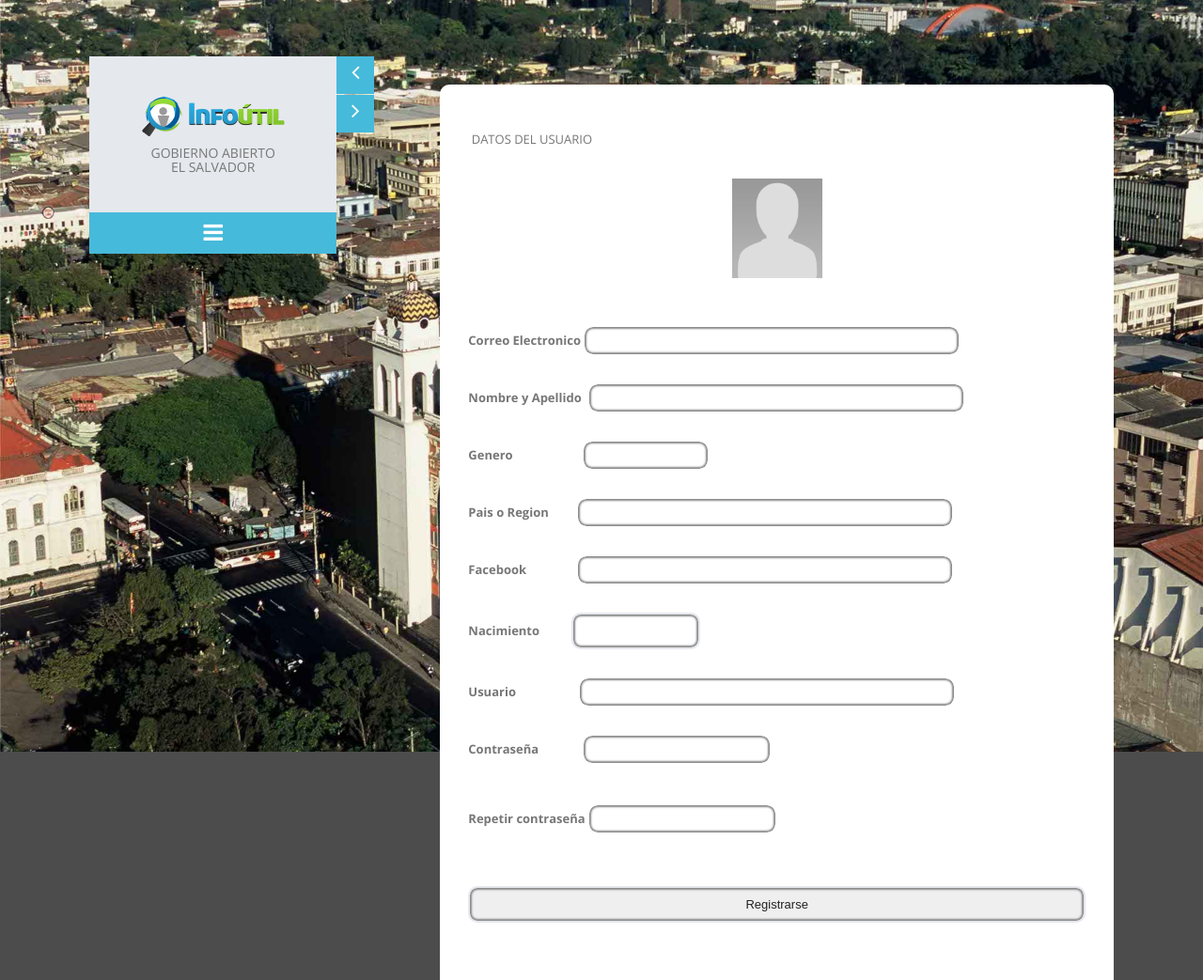
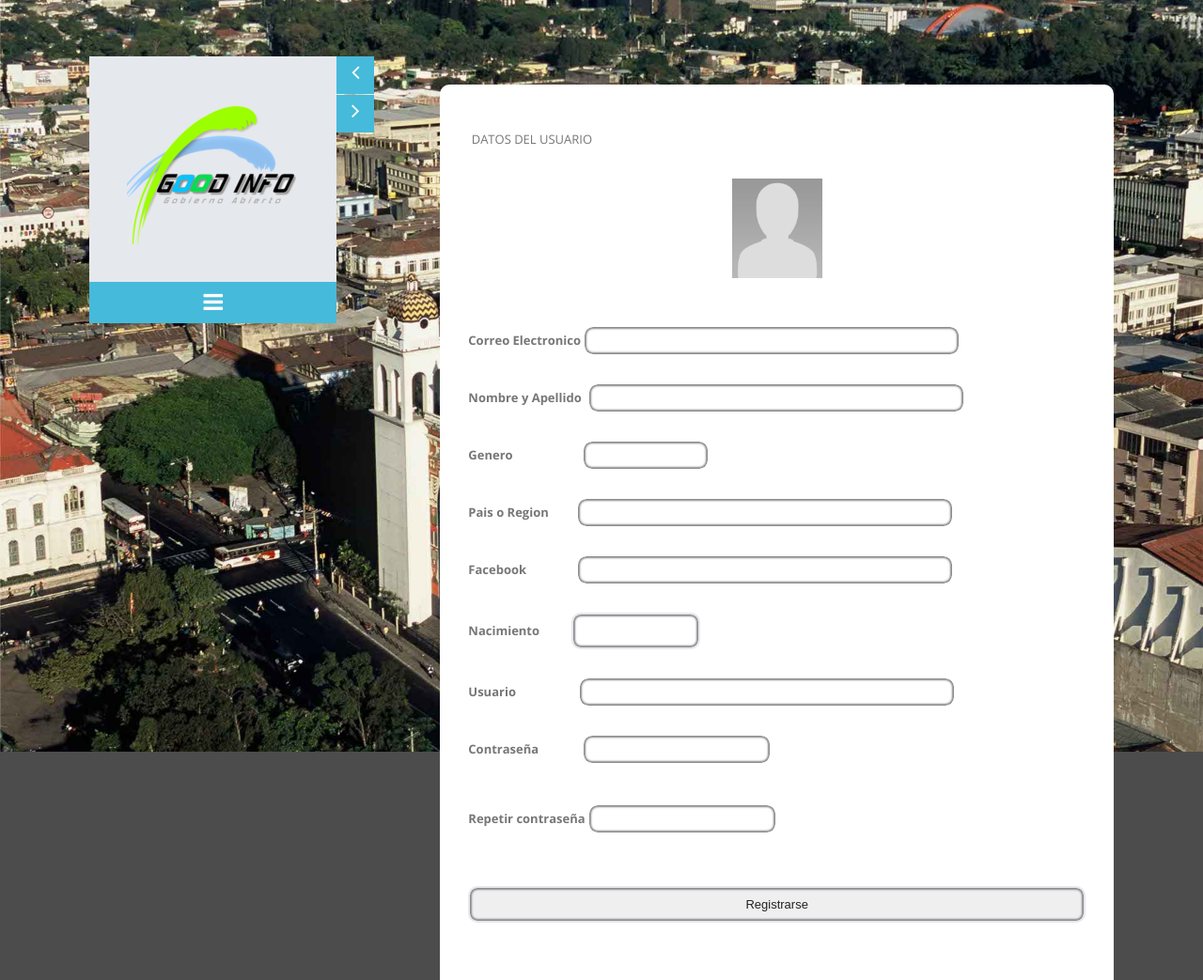
Before and after one commit to dansel7/ProyectoASP, a PHP site: page /ProyectoASP/registro_facebook.php in a window 1280 px wide. Shown: the top 1043 px of the page at 94% size. Run offline with PHP 8.4, Linux system fonts and the light colour scheme; a user stored in the database is signed in; some libraries are stand-ins or nearby versions.

Commit message:
cambio estetico
cambios

```diff
--- a/body.class.php
+++ b/body.class.php
@@ -109,8 +109,8 @@ class body
 
                     <div class="logo-wrapper">
                         <h1 class="logo">
-                            <a rel="nofollow" href="http://www.templatemo.com/preview/templatemo_410_circle"><img src="images/logo.png" alt="Circle - Free HTML5 Templates">
-                            <span>Gobierno Abierto</br>El Salvador</span></a>
+                            <a rel="nofollow" href="http://infoutil.gobiernoabierto.gob.sv"><img src="images/logo2.png" alt="GoodInfo">
+
                         </h1>
                     </div> <!-- /.logo-wrapper -->
 
--- a/index.php
+++ b/index.php
@@ -104,7 +104,7 @@
 
                     <div class="logo-wrapper">
                         <h1 class="logo">
-                            <a rel="nofollow" href="http://infoutil.gobiernoabierto.gob.sv"><img src="images/logo2.png" alt="Circle - Free HTML5 Templates">
+                            <a rel="nofollow" href="http://infoutil.gobiernoabierto.gob.sv"><img src="images/logo2.png" alt="GoodInfo">
                             </a>
                         </h1>
                     </div> <!-- /.logo-wrapper -->
@@ -112,7 +112,7 @@
                     <div class="menu-wrapper">
                         <ul class="menu">
                             <li><a class="homebutton" href="#">Home</a></li>
-                            <li><a class="show-1" href="#">Lo Nuevo</a></li>
+                            <li><a class="show-1" href="#">Noticias</a></li>
                             <li><a class="show-2" href="#" onclick="food_market_map();">Alimentos</a></li>
                             <li><a class="show-3" href="#" onclick="hospital_map();" >Salud</a></li>
                             <li><a class="show-4" href="#" onclick="police_map();"  >Seguridad</a></li>
```
